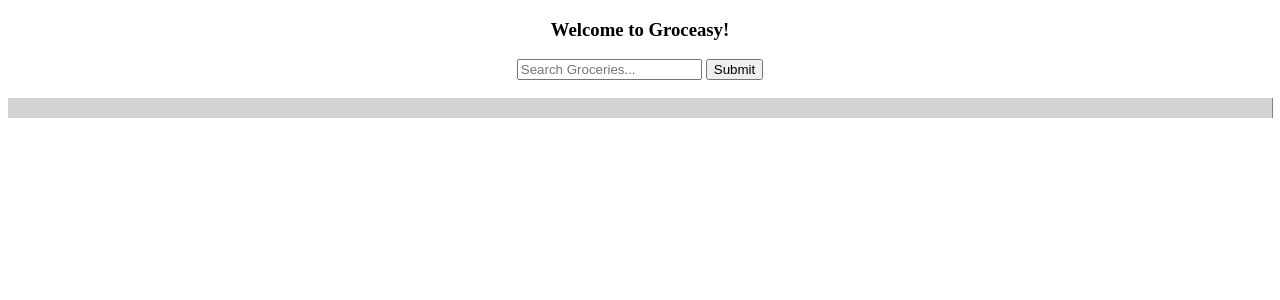
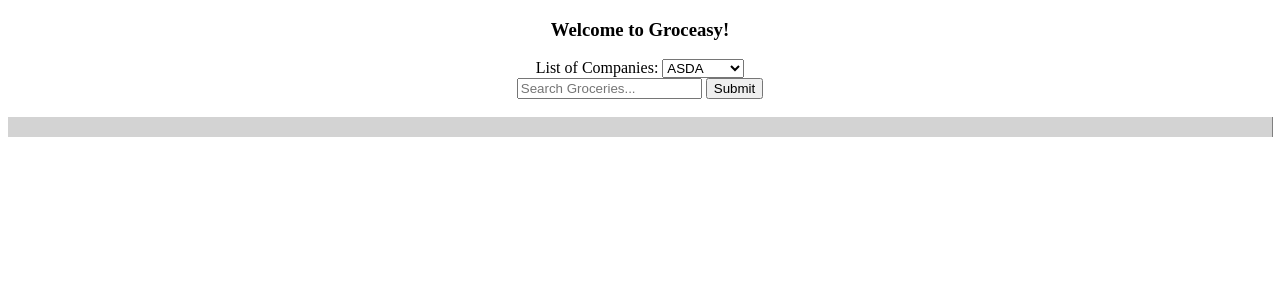
Before and after one commit to KuoLinTang/Flask_Practicing, a Python web app: template Groceasy/template/homepage.html in a window 1280 px wide. Shown: the top 300 px of the page. Run offline with Jinja, Linux system fonts and the light colour scheme; the template is opened without the code that fills it, so the values that code supplies are empty.

Commit message:
added a dropdown menu to select grocery business

```diff
--- a/Groceasy/template/homepage.html
+++ b/Groceasy/template/homepage.html
@@ -53,6 +53,12 @@
             <h3>
                 Welcome to Groceasy!
             </h3>
+            <label for="select-company">List of Companies:</label>
+            <select id="select-company">
+                <option value="asda">ASDA</option>
+                <option value="sainsbury">Sainsbury</option>
+                <option value="tesco">Tesco</option>
+            </select>
             <form id="item-input-form">
                 <input type="text" id="item-name" placeholder="Search Groceries...">
                 <button id="submit-button">Submit</button>
```
